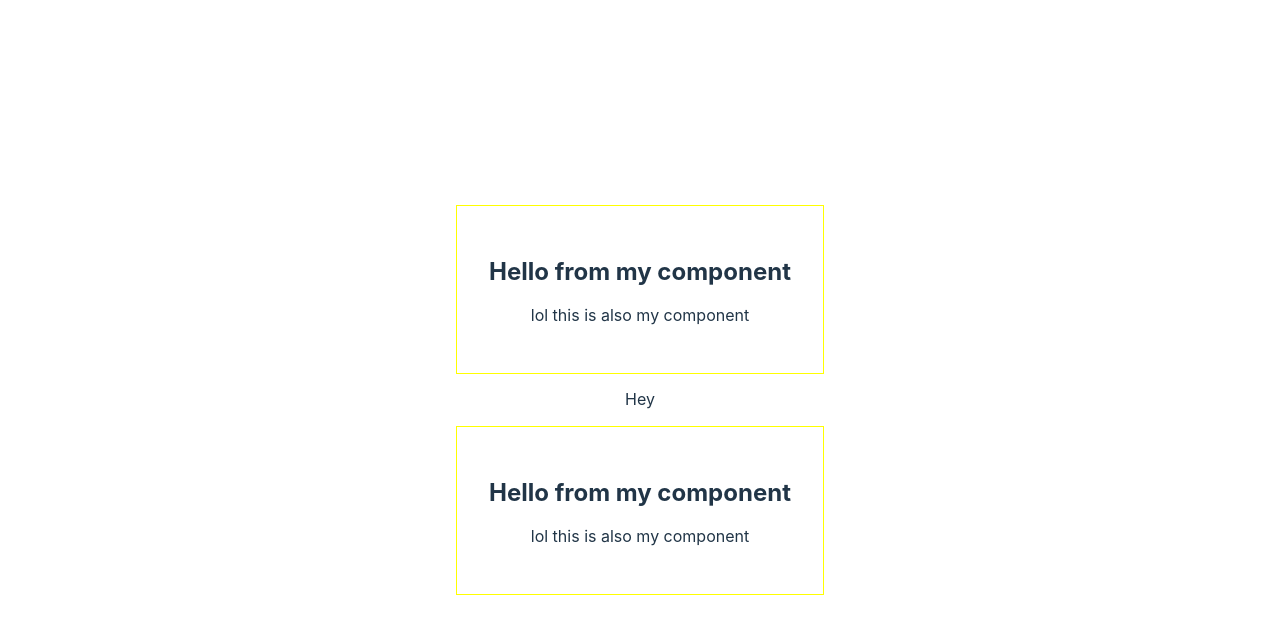
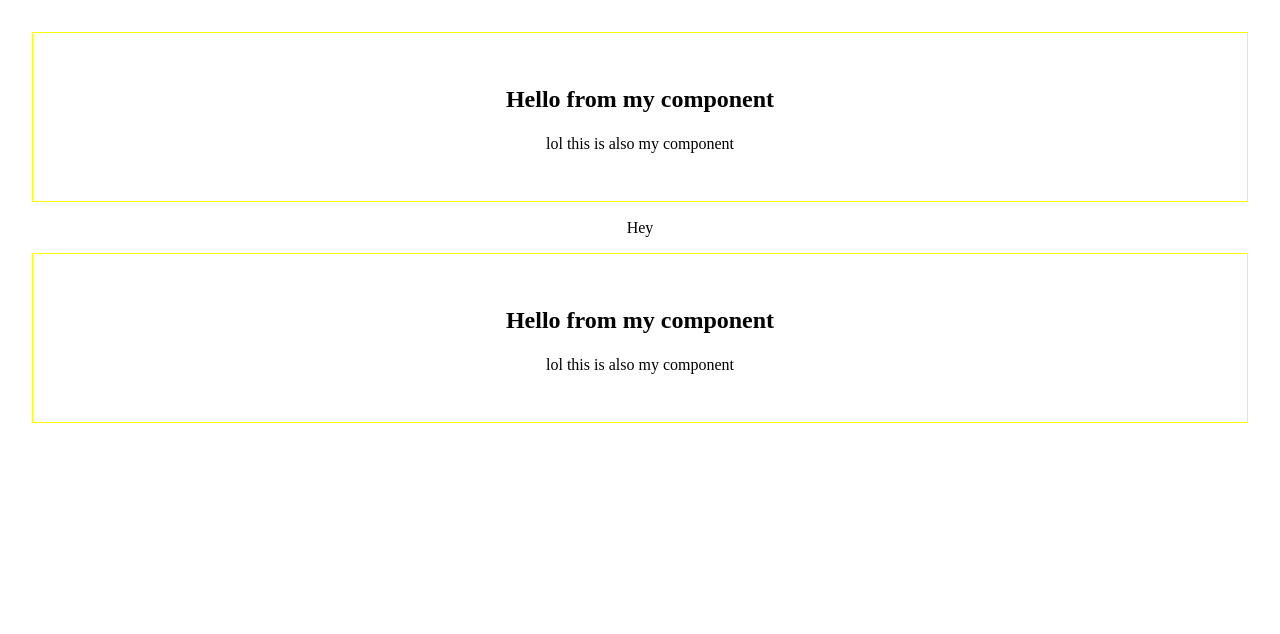
Before and after one commit to philfuster/fitwip, a React (Vite) app: page / in a window 1280 px wide. Shown: the top 634 px of the page. Built offline with nearby package versions, Linux system fonts and the light colour scheme.

Commit message:
remove default stylings

```diff
--- a/src/index.css
+++ /dev/null
@@ -1,68 +0,0 @@
-:root {
-	font-family: Inter, system-ui, Avenir, Helvetica, Arial, sans-serif;
-	line-height: 1.5;
-	font-weight: 400;
-
-	color-scheme: light dark;
-	color: rgba(255, 255, 255, 0.87);
-	background-color: #242424;
-
-	font-synthesis: none;
-	text-rendering: optimizeLegibility;
-	-webkit-font-smoothing: antialiased;
-	-moz-osx-font-smoothing: grayscale;
-}
-
-a {
-	font-weight: 500;
-	color: #646cff;
-	text-decoration: inherit;
-}
-a:hover {
-	color: #535bf2;
-}
-
-body {
-	margin: 0;
-	display: flex;
-	place-items: center;
-	min-width: 320px;
-	min-height: 100vh;
-}
-
-h1 {
-	font-size: 3.2em;
-	line-height: 1.1;
-}
-
-button {
-	border-radius: 8px;
-	border: 1px solid transparent;
-	padding: 0.6em 1.2em;
-	font-size: 1em;
-	font-weight: 500;
-	font-family: inherit;
-	background-color: #1a1a1a;
-	cursor: pointer;
-	transition: border-color 0.25s;
-}
-button:hover {
-	border-color: #646cff;
-}
-button:focus,
-button:focus-visible {
-	outline: 4px auto -webkit-focus-ring-color;
-}
-
-@media (prefers-color-scheme: light) {
-	:root {
-		color: #213547;
-		background-color: #ffffff;
-	}
-	a:hover {
-		color: #747bff;
-	}
-	button {
-		background-color: #f9f9f9;
-	}
-}
--- a/src/main.tsx
+++ b/src/main.tsx
@@ -1,6 +1,5 @@
 import { StrictMode } from "react";
 import { createRoot } from "react-dom/client";
-import "./index.css";
 import { App } from "./pages/App";
 
 // biome-ignore lint/style/noNonNullAssertion: root is in the DOM - checkout `../index.html`.
```
